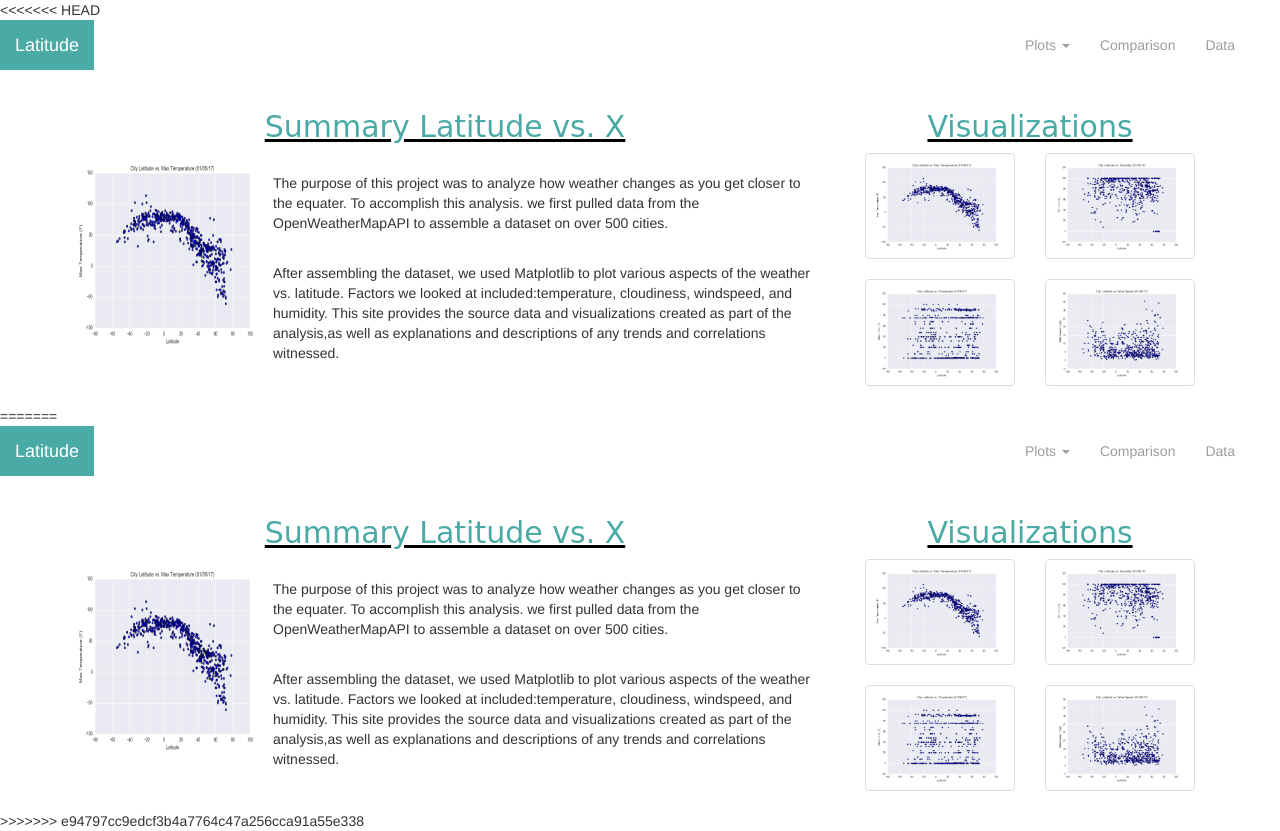
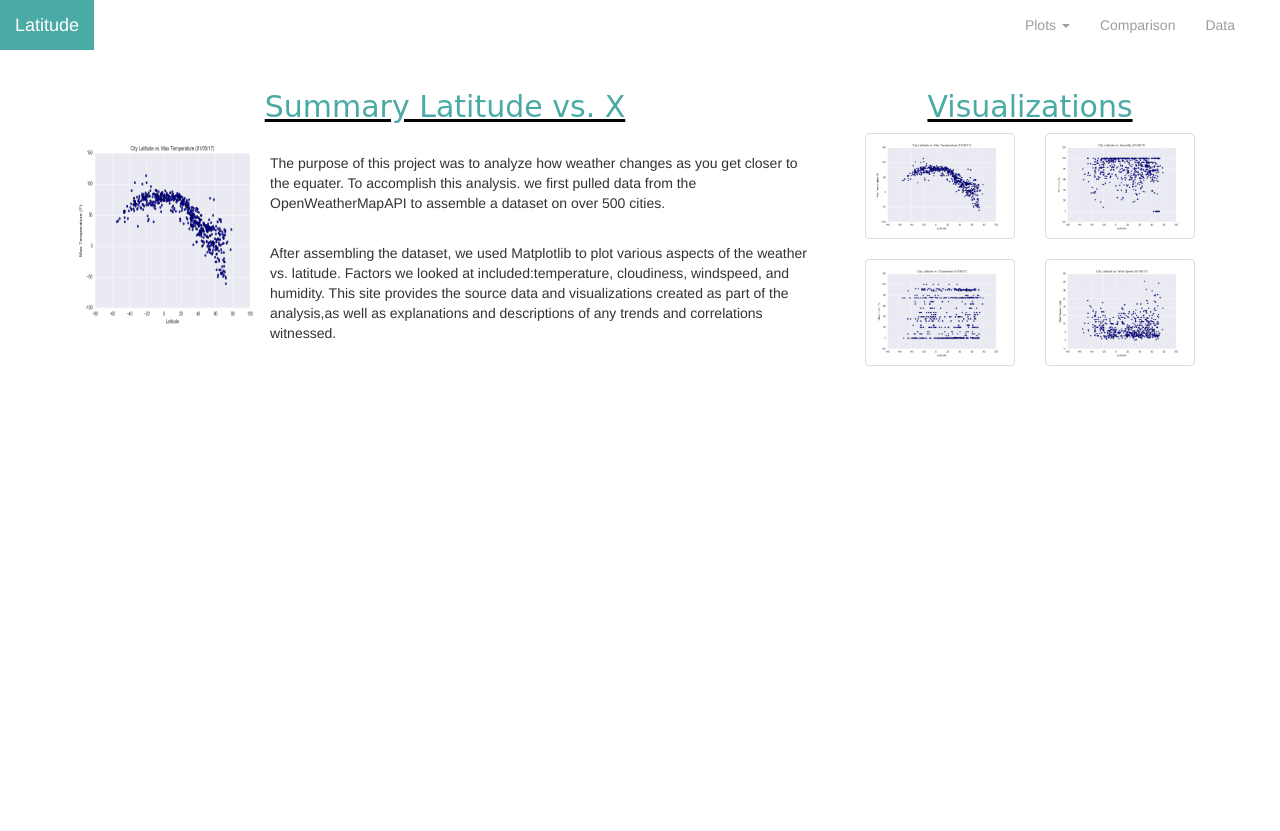
Before and after one commit to maheshws/Web-Design-Challenge, a plain HTML site: page index.html in a window 1280 px wide. After the commit the page ends 800 px from the top, so only its background shows below. Drawn offline with nearby package versions, Linux system fonts and the light colour scheme.

Commit message:
merged changes
committed by Sumeet

```diff
--- a/index.html
+++ b/index.html
@@ -1,4 +1,3 @@
-<<<<<<< HEAD
 <!DOCTYPE html>
 <html lang="en">
 <head>
@@ -11,7 +10,6 @@
     <link rel="stylesheet" href="WebVisualizations/Resources/style.css">
 </head>
 <body>
-
 <nav class="navbar navbar-inverse">
     <div class="container-fluid">
         <div class="navbar-header">
@@ -85,92 +83,4 @@
 </div>
 
 </body>
-=======
-<!DOCTYPE html>
-<html lang="en">
-<head>
-    <title>Bootstrap Example</title>
-    <meta charset="utf-8">
-    <meta name="viewport" content="width=device-width, initial-scale=1">
-    <link rel="stylesheet" href="https://maxcdn.bootstrapcdn.com/bootstrap/3.4.1/css/bootstrap.min.css">
-    <script src="https://ajax.googleapis.com/ajax/libs/jquery/3.5.1/jquery.min.js"></script>
-    <script src="https://maxcdn.bootstrapcdn.com/bootstrap/3.4.1/js/bootstrap.min.js"></script>
-    <link rel="stylesheet" href="WebVisualizations/Resources/style.css">
-</head>
-<body>
-
-<nav class="navbar navbar-inverse">
-    <div class="container-fluid">
-        <div class="navbar-header">
-            <button type="button" class="navbar-toggle" data-toggle="collapse" data-target="#myNavbar">
-                <span class="icon-bar"></span>
-                <span class="icon-bar"></span>
-                <span class="icon-bar"></span>
-            </button>
-            <a class="navbar-brand" href="./index.html">Latitude</a>
-        </div>
-        <div class="collapse navbar-collapse" id="myNavbar" style="float: right">
-            <ul class="nav navbar-nav">
-                <li class="dropdown">
-                    <a class="dropdown-toggle" data-toggle="dropdown" href="#">Plots <span class="caret"></span></a>
-                    <ul class="dropdown-menu">
-                        <li><a href="./WebVisualizations/visualizations/LatitudeMaxTemp.html">Max Temperature</a></li>
-                        <li><a href="./WebVisualizations/visualizations/LatitudeHumidity.html">Humidity</a></li>
-                        <li><a href="./WebVisualizations/visualizations/LatitudeCloudiness.html">Cloudiness</a></li>
-                        <li><a href="./WebVisualizations/visualizations/LatitudeWindspeed.html">Wind Speed</a></li>
-                    </ul>
-                </li>
-                <li><a href="./WebVisualizations/visualizations/Comparison.html">Comparison</a></li>
-                <li><a href="./WebVisualizations/visualizations/cities.html">Data</a></li>
-            </ul>
-        </div>
-    </div>
-</nav>
-
-<div class="container">
-    <div class="row">
-        <div class="col-lg-8 col-md-8 col-sm-8" >
-            <h2 class="header">Summary Latitude vs. X</h2>
-            <div class="box">
-                <img src="./WebVisualizations/assets/images/Fig1.png" alt="Latitude vs. Max Temperature" height="200" width="200" align="left">
-                <br>
-                <p class="category"> The purpose of this project was to analyze how weather changes as you get closer to the equater.
-                     To accomplish this analysis. we first pulled data from the OpenWeatherMapAPI to assemble a dataset on over 500 cities.
-                </p>
-                <br>
-
-
-                <p class="category">After assembling the dataset, we used Matplotlib to plot various aspects of the weather vs. latitude. Factors we looked at included:temperature, cloudiness, windspeed, and humidity. This site provides the source data and visualizations created as part of the analysis,as well as explanations and descriptions of any trends and correlations witnessed.
-                </p>
-            </div>
-        </div>
-
-        <div class="col-lg-4 col-md-4 col-sm-4" >
-            <h2 class="header">Visualizations</h2>
-                <div class="col-lg-2 col-md-2 col-sm-2 thumb" style="width: 50%">
-                    <a class="thumbnail" href="./WebVisualizations/visualizations/LatitudeMaxTemp.html">
-                        <img class="img-responsive" src="WebVisualizations/assets/images/Fig1.png" alt="">
-                    </a>
-                </div>
-                <div class="col-lg-2 col-md-2 col-sm-2 thumb" style="width: 50%">
-                    <a class="thumbnail" href="./WebVisualizations/visualizations/LatitudeHumidity.html">
-                        <img class="img-responsive" src="WebVisualizations/assets/images/Fig2.png" alt="">
-                    </a>
-                </div>
-                <div class="col-lg-2 col-md-2 col-sm-2 thumb" style="width: 50%">
-                    <a class="thumbnail" href="./WebVisualizations/visualizations/LatitudeCloudiness.html">
-                        <img class="img-responsive" src="WebVisualizations/assets/images/Fig3.png" alt="">
-                    </a>
-                </div>
-                <div class="col-lg-2 col-md-2 col-sm-2 thumb" style="width: 50%">
-                    <a class="thumbnail" href="./WebVisualizations/visualizations/LatitudeWindspeed.html">
-                        <img class="img-responsive" src="WebVisualizations/assets/images/Fig4.png" alt="">
-                    </a>
-                </div>
-        </div>
-    </div>
-</div>
-
-</body>
->>>>>>> e94797cc9edcf3b4a7764c47a256cca91a55e338
 </html>
```
